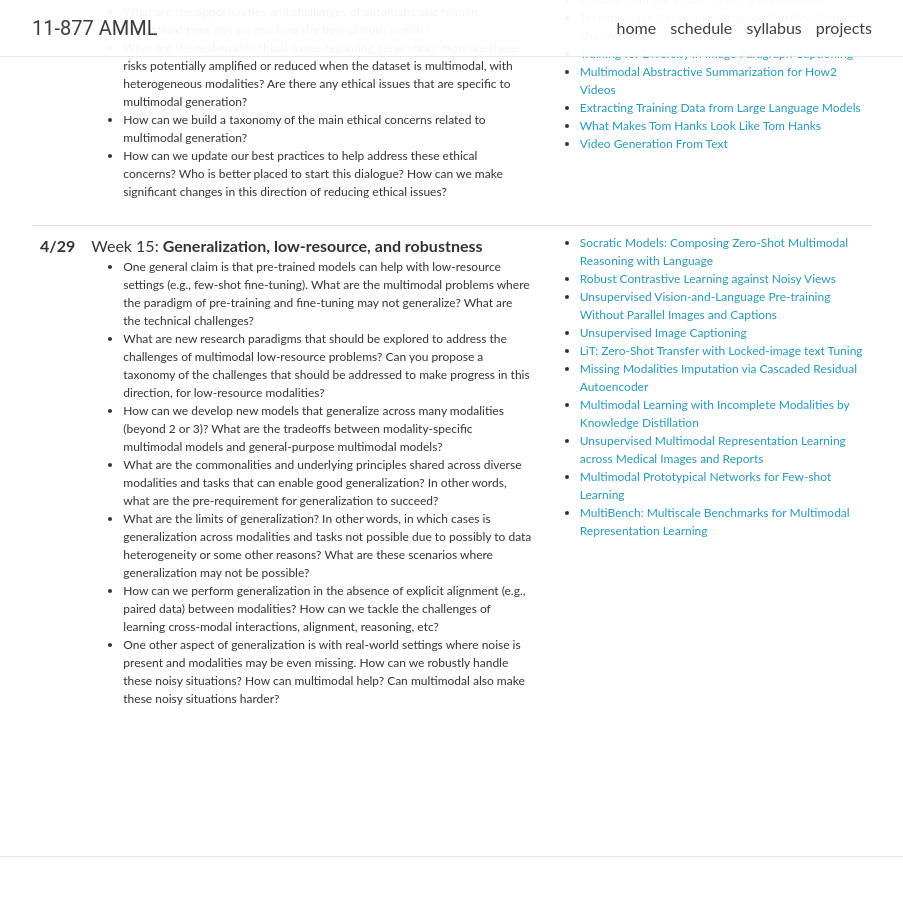
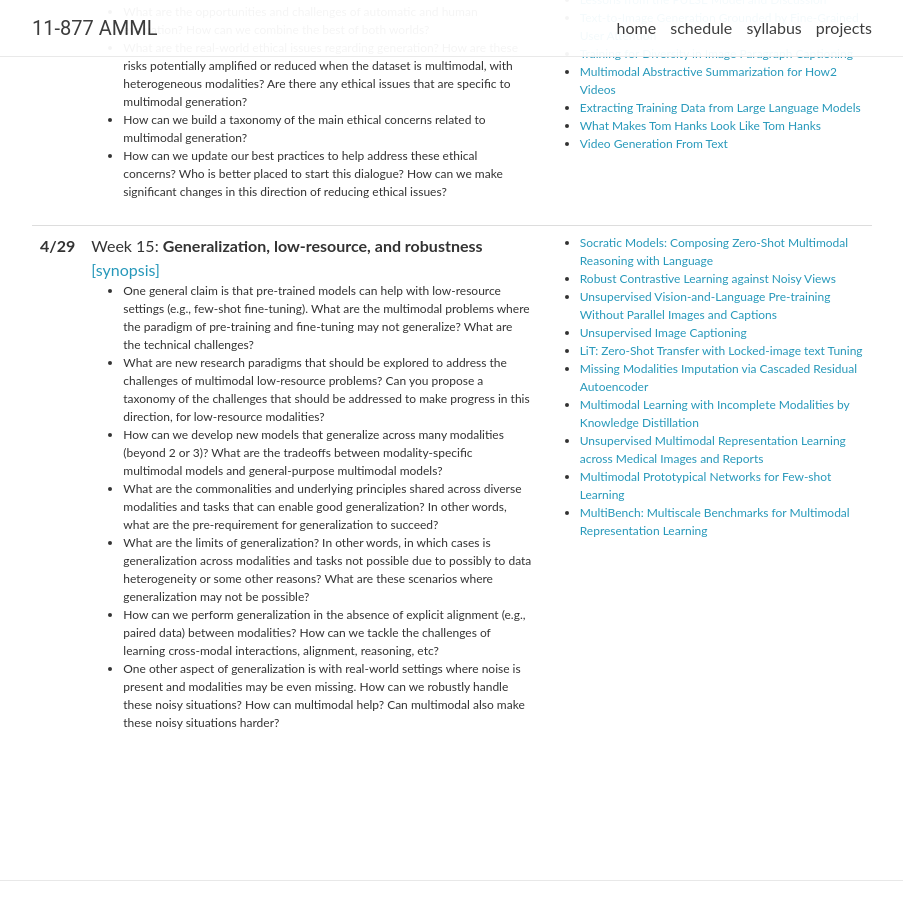
Before and after one commit to CMU-MultiComp-Lab/adv-mmml-course, a Jekyll site: the page built from _pages/schedule.md, in a window 1280 px wide and 900 px high, scrolled down 4702 px. Shown: the whole window, without its empty margins (188-1091 px from the left). Built offline with Jekyll 4.4.1, drawn with Linux system fonts in a browser that asks for light colours; nearby versions of some CDN libraries; comment, search, counter and statistics services are not loaded.

Commit message:
Update lectures.yml

```diff
--- a/_data/lectures.yml
+++ b/_data/lectures.yml
@@ -274,7 +274,7 @@
 
 - date: 4/29
   title: >
-    Week 15: <strong>Generalization, low-resource, and robustness</strong>
+    Week 15: <strong>Generalization, low-resource, and robustness</strong> <a href="11877_week15.pdf">[synopsis]</a>
   topics:
     - One general claim is that pre-trained models can help with low-resource settings (e.g., few-shot fine-tuning). What are the multimodal problems where the paradigm of pre-training and fine-tuning may not generalize? What are the technical challenges? <br/>
     - What are new research paradigms that should be explored to address the challenges of multimodal low-resource problems? Can you propose a taxonomy of the challenges that should be addressed to make progress in this direction, for low-resource modalities? <br/>
```
